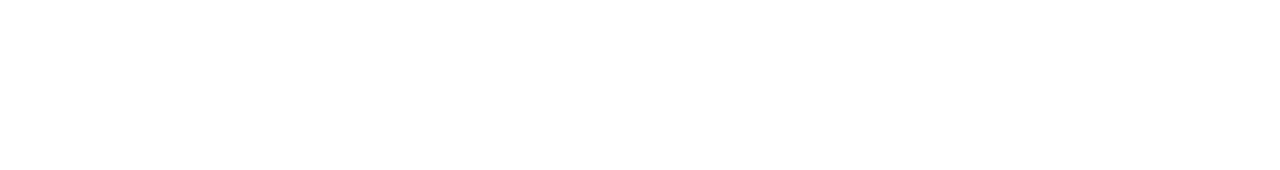
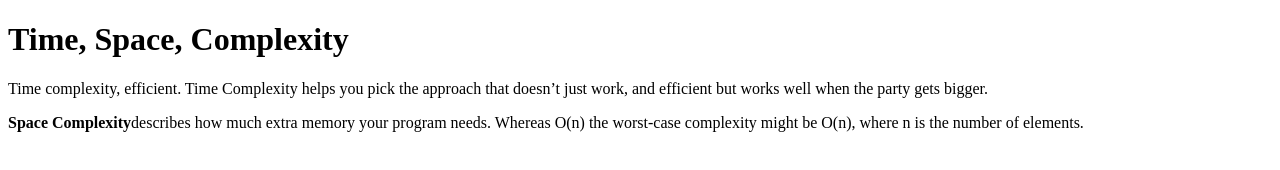
Before and after one commit to acciojob/time-and-space-complexity-bonkers23, a website: page main.html in a window 1280 px wide. Drawn offline with Linux system fonts and the light colour scheme.

Commit message:
created a submission

```diff
--- a/main.html
+++ b/main.html
@@ -8,6 +8,9 @@
 
 <body>
 	<!-- the entire body must be written by student -->
+	<h1>Time, Space, Complexity</h1>
+	<p>Time complexity, efficient. Time Complexity helps you pick the approach that doesn’t just work, and efficient but works well when the party gets bigger.</p>
+    <p><b>Space Complexity</b>describes how much extra memory your program needs. Whereas O(n) the worst-case complexity might be O(n), where n is the number of elements.</p>
     <script type="text/javascript" src="./script.js">
 </script>
 
```
